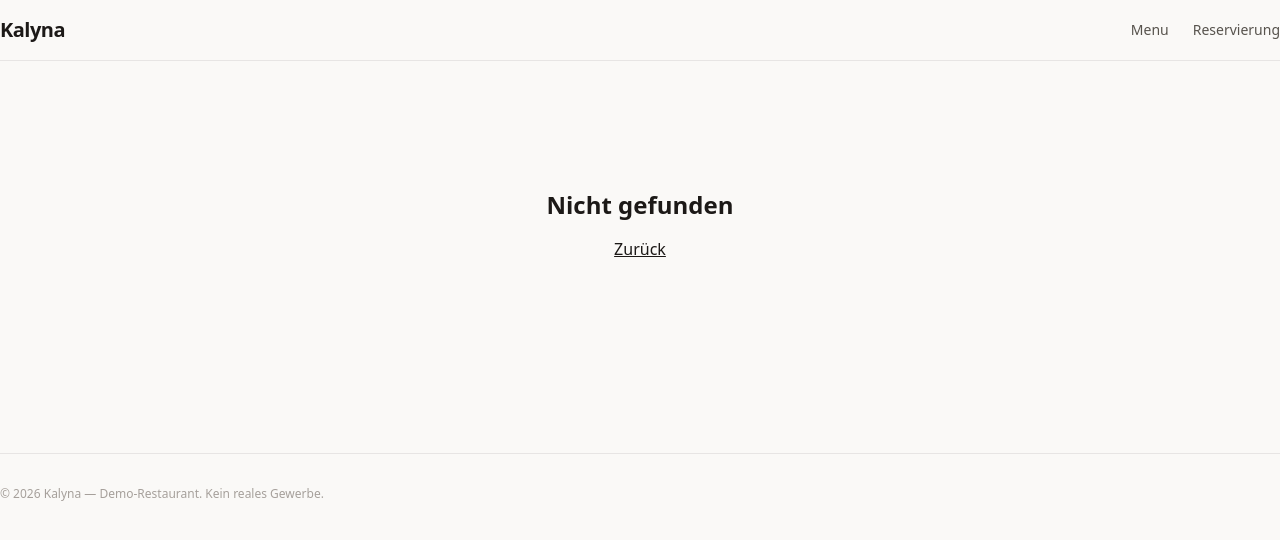
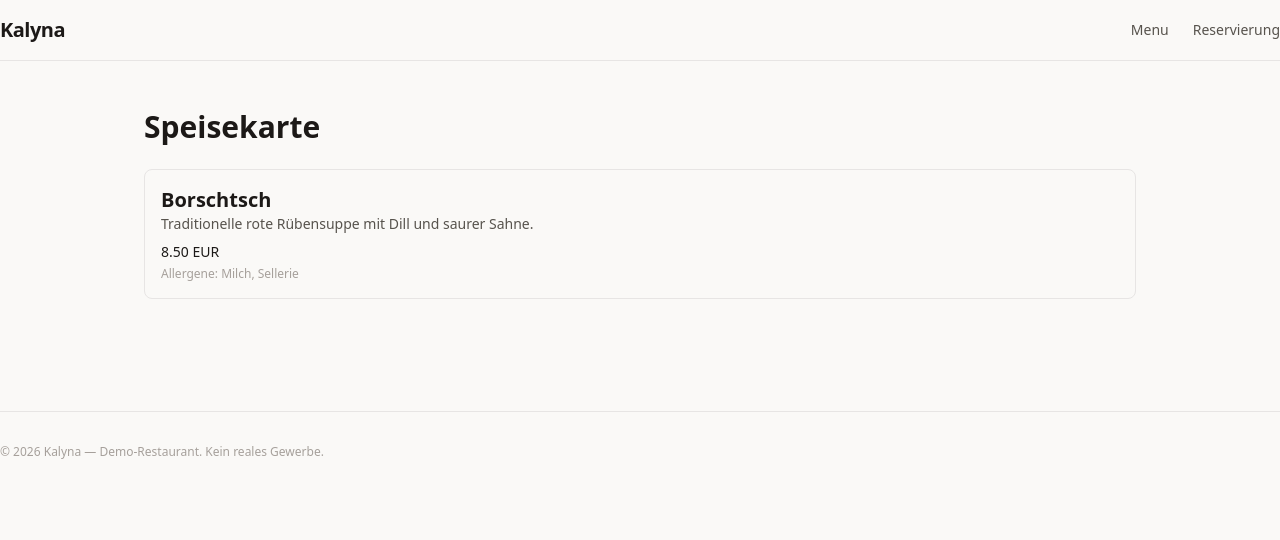
Before and after one commit to Yevhenii1951/Restourant_ukrainishe_kueche, a Next.js app: page /menu in a window 1280 px wide. Before the commit this address had no page. Shown: the top 540 px of the page. Built offline with nearby package versions, Linux system fonts and the light colour scheme.

Commit message:
feat(menu): structured public menu KLN-005 public dish schema, safe view query, allergen labels, image alt (implements KLN-005)

```diff
--- /dev/null
+++ b/src/app/menu/page.tsx
@@ -0,0 +1,20 @@
+import { queryPublicMenu } from "@/features/catalog/queries/menu-query";
+
+export default function MenuPage() {
+  const dishes = queryPublicMenu();
+  return (
+    <section>
+      <h1 className="text-3xl font-bold">Speisekarte</h1>
+      <ul className="mt-6 space-y-6">
+        {dishes.map((d) => (
+          <li key={d.id} className="border border-stone-200 rounded-lg p-4">
+            <h3 className="text-xl font-semibold">{d.name}</h3>
+            <p className="text-sm text-stone-600">{d.description}</p>
+            <p className="text-sm font-medium mt-2">{(d.priceCents / 100).toFixed(2)} EUR</p>
+            <p className="text-xs text-stone-400 mt-1">Allergene: {d.allergens.join(", ") || "Keine deklariert"}</p>
+          </li>
+        ))}
+      </ul>
+    </section>
+  );
+}
--- /dev/null
+++ b/src/features/catalog/queries/menu-query.ts
@@ -0,0 +1,17 @@
+import { PublicDish } from "./menu-view";
+
+export function queryPublicMenu(): PublicDish[] {
+  // Placeholder: database-backed query will replace this after migration.
+  return [
+    {
+      id: "d-001",
+      name: "Borschtsch",
+      description: "Traditionelle rote Rübensuppe mit Dill und saurer Sahne.",
+      priceCents: 850,
+      allergens: ["Milch", "Sellerie"],
+      available: true,
+      published: true,
+      imageAlt: "Schüssel Borschtsch mit Dill und Sahne",
+    },
+  ];
+}
--- /dev/null
+++ b/src/features/catalog/queries/menu-view.ts
@@ -0,0 +1,10 @@
+export interface PublicDish {
+  id: string;
+  name: string;
+  description: string;
+  priceCents: number;
+  allergens: string[];
+  available: boolean;
+  published: boolean;
+  imageAlt: string;
+}
```
Also changed, not shown: 1 other file (tests, documents, lock files or other folders).
